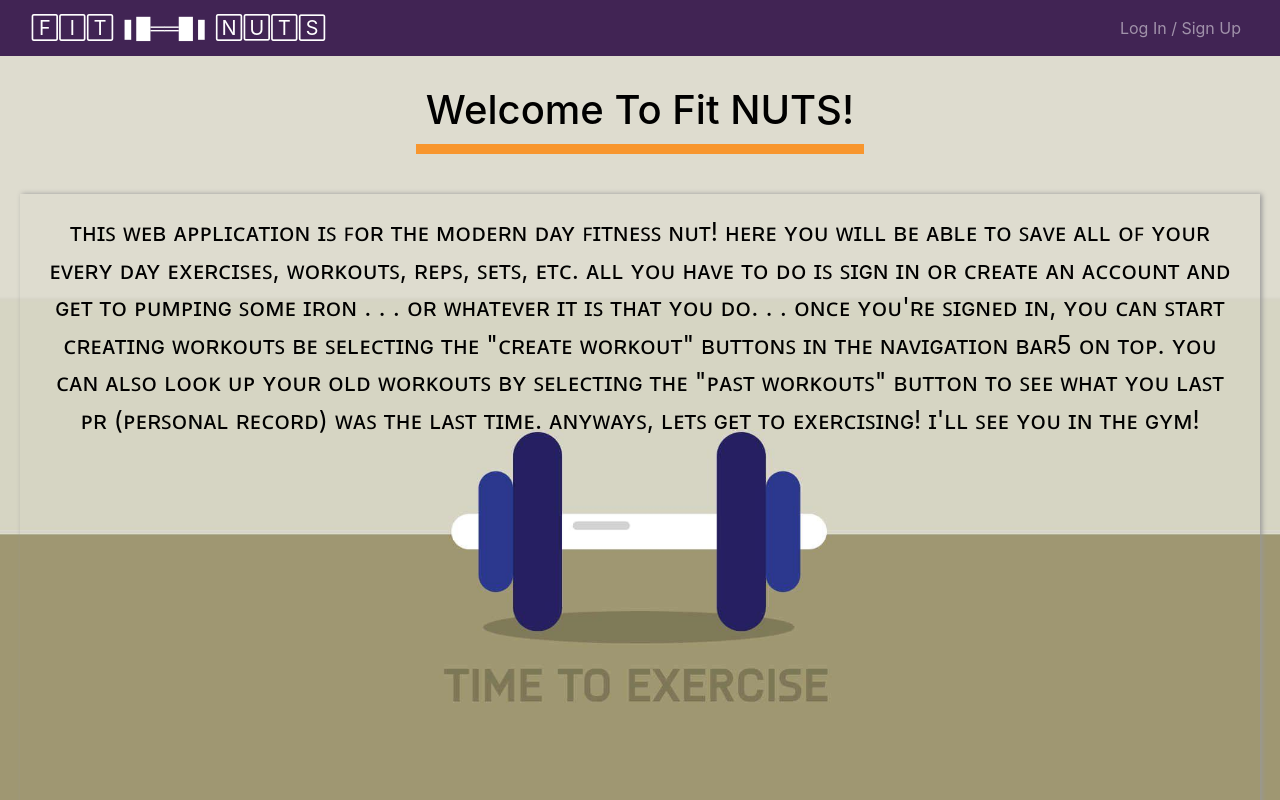
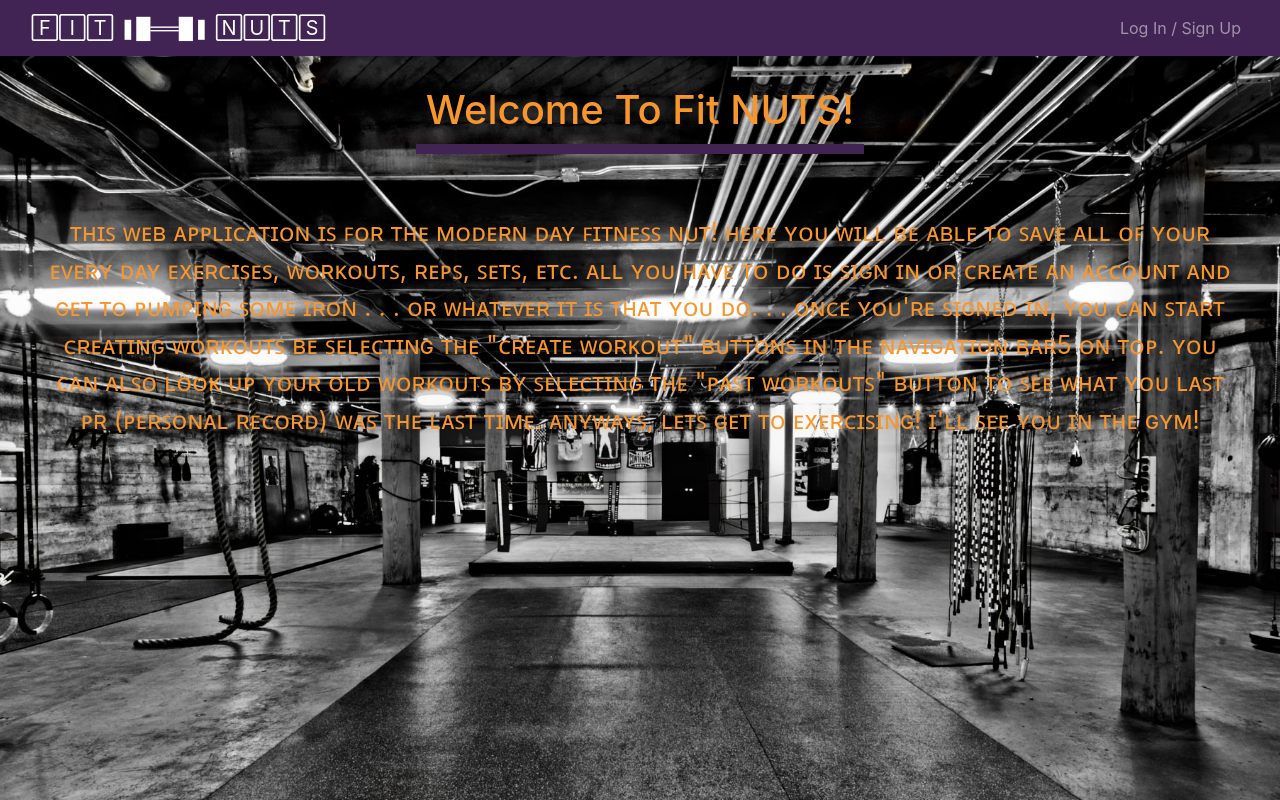
Before and after one commit to jesterb0206/fit-nuts, a React (Create React App) app in the folder client/: page / in a window 1280 px wide. Shown: the top 800 px of the page. Built offline with nearby package versions, Linux system fonts and the light colour scheme.

Commit message:
added the gym background to every page

```diff
--- a/client/src/App.css
+++ b/client/src/App.css
@@ -139,10 +139,10 @@ select:-webkit-autofill:focus {
 /* Background Image & Flex Layout */
 
 .homepageSection {
-  background-image: url('../src/images/workout-1.jpg');
+  /* background-image: url('../src/images/workout-1.jpg');
   background-position: center;
   background-repeat: no-repeat;
-  background-size: cover;
+  background-size: cover; */
   display: flex;
   flex-direction: row;
   flex-wrap: wrap;
@@ -152,8 +152,8 @@ select:-webkit-autofill:focus {
 /* Welcome to Fit NUTS Header */
 
 .welcomeHeader {
-  border-bottom: 10px solid var(--orange);
-  color: var(--black);
+  border-bottom: 10px solid var(--purple);
+  color: var(--orange);
   display: flex;
   flex-direction: row;
   flex-wrap: wrap;
@@ -167,7 +167,7 @@ select:-webkit-autofill:focus {
 
 .introParagraph {
   border: 10px;
-  box-shadow: 2px 0px 5px #999;
+  /* box-shadow: 2px 0px 5px #999; */
   color: var(--black);
   display: flex;
   flex-direction: row;
@@ -178,6 +178,8 @@ select:-webkit-autofill:focus {
   min-height: 100vh;
   padding: 20px;
   text-align: center;
+  color: var(--orange);
+  /* background-color: #412454; */
 }
 
 /* -------------------- Create Workout Section -------------------- */
@@ -414,13 +416,13 @@ table {
 
 .aboutHeader {
   align-items: center;
-  color: #fff;
+  color: var(--orange);
   display: flex;
   flex-direction: row;
   flex-wrap: wrap;
   justify-content: center;
-  text-shadow: 0 0 7px blue, 0 0 10px #fff, 0 0 21px blue, 0 0 42px blue,
-    0 0 82px blue, 0 0 92px blue, 0 0 102px blue, 0 0 150px blue;
+  text-shadow: 0 0 7px var(--purple), 0 0 10px var(--purple), 0 0 21px var(--purple), 0 0 42px var(--purple),
+    0 0 82px var(--purple), 0 0 92px var(--purple), 0 0 102px var(--purple), 0 0 150px var(--purple);
 }
 
 /* About Us Blurb */
--- a/client/src/index.css
+++ b/client/src/index.css
@@ -14,4 +14,8 @@ body {
     sans-serif;
   -moz-osx-font-smoothing: grayscale;
   -webkit-font-smoothing: antialiased;
+  background-image: url('../src/images/gym.jpg');
+  background-position: center;
+  background-repeat: no-repeat;
+  background-size: cover;
 }
```
